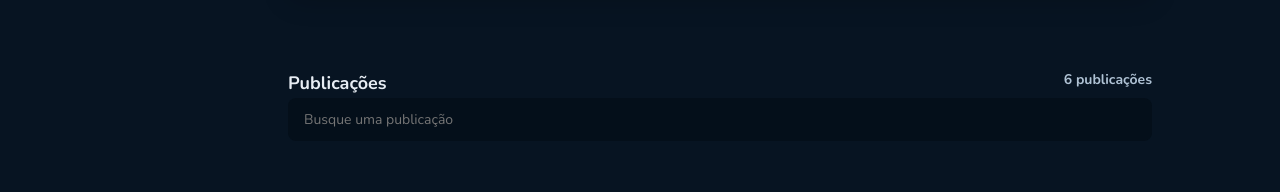
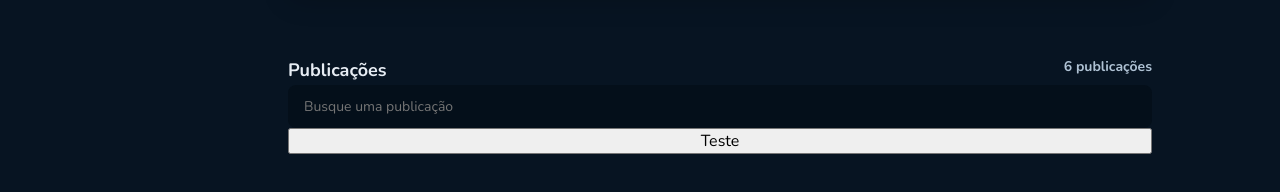
Before and after one commit to ReinaldoARamos/GItHub_Blog, a React (Vite) app: page / in a window 1280 px wide. Shown: the part 422-614 px from the top of the page. Built offline with nearby package versions, Linux system fonts and the light colour scheme; no server answers.

Commit message:
criando botão para poder fazer o submit

```diff
--- a/src/Context/context.tsx
+++ b/src/Context/context.tsx
@@ -6,6 +6,7 @@ import {
   useState,
 } from "react";
 import { api } from "../lib/axios";
+import { useForm } from "react-hook-form";
 
 const username = import.meta.env.VITE_GITHUB_USERNAME;
 const reponame = import.meta.env.VITE_GITHUB_REPONAME;
@@ -35,7 +36,7 @@ export const BlogContext = createContext({} as ContextProps);
 
 export function BlogProvider({ children }: BlogProviderProps) {
   const [posts, setPosts] = useState<IPosts[]>([]);
-
+  const {reset} = useForm()
   const getPost = useCallback(
     async (query: string = "") => {
       try {
@@ -44,10 +45,12 @@ export function BlogProvider({ children }: BlogProviderProps) {
         );
 
         setPosts(response.data.items);
-        console.log("Teste" + response.data);
+
+        console.log(query);
 
       } finally {
-        console.log("asdasd");
+       console.log("teste")
+
       }
     },
 
--- a/src/Pages/Blog/Components/SearchForm/index.tsx
+++ b/src/Pages/Blog/Components/SearchForm/index.tsx
@@ -19,7 +19,9 @@ type SearchFormInputs = z.infer<typeof SearchFormSchema>
 
 
 
-
+  interface SearchProps {
+    getPosts: (query?: string) => Promise<void>;
+  }
 export function SearchInput() {
 
     const {register, handleSubmit, reset} = useForm<SearchFormInputs>({
@@ -30,10 +32,10 @@ const {getPost } = useContext(BlogContext)
 
   async function handleSearch(data : SearchFormInputs) {
     await getPost(data.query)
-    reset();
+
   }
     return (
-        <SearchContainer onChange={handleSubmit(handleSearch)}  >
+        <SearchContainer   >
            <header>
             <TitleText size="s">
 
@@ -42,7 +44,8 @@ const {getPost } = useContext(BlogContext)
                 </TitleText>
 
            </header>
-        <input placeholder="Busque uma publicação"  type="text" {...register('query')} />
+        <input placeholder="Busque uma publicação"  type="text" {...register('query') } />
+       <button type="submit" onClick={handleSubmit(handleSearch)}>Teste</button>
         </SearchContainer>
     )
 }
```
